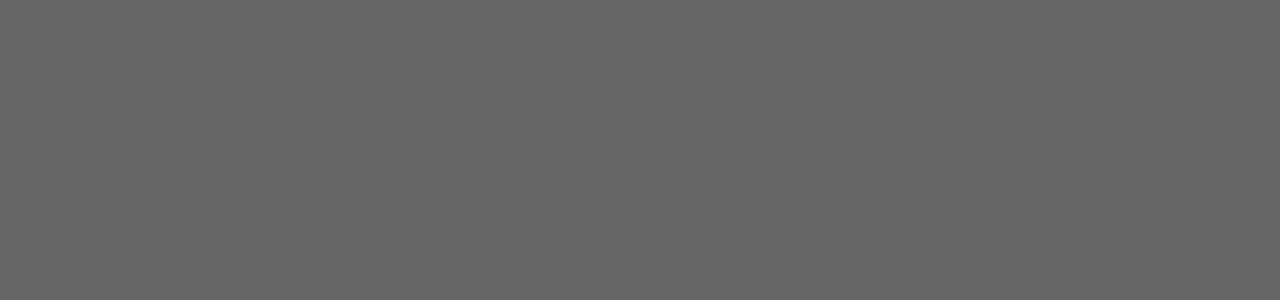
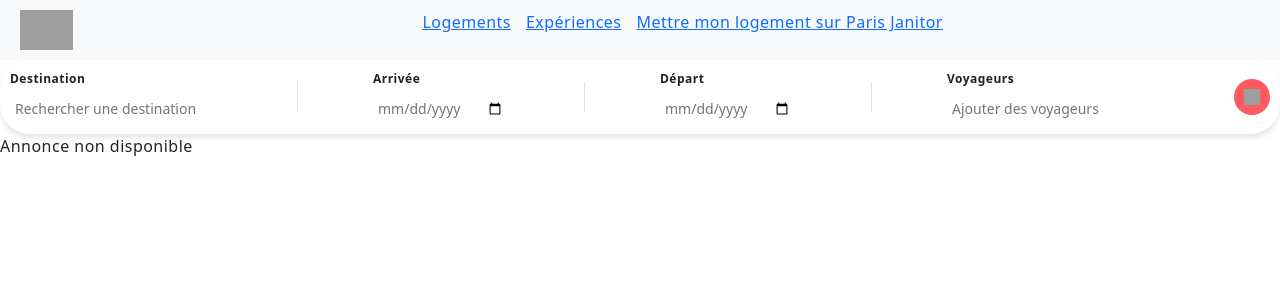
Before and after one commit to FlowerInTheRain/ParisJanitor, a Vue app: page / in a window 1280 px wide. Shown: the top 300 px of the page. Built offline with nearby package versions, Linux system fonts and the light colour scheme; grey boxes are pictures that could not be loaded.

Commit message:
mise en place de la homePage version Moche

```diff
--- a/src/views/home/HomeView.vue
+++ b/src/views/home/HomeView.vue
@@ -1,80 +1,28 @@
 <template>
   <div id="background-homeview">
-    <div id="body-content">
-    </div>
-
-    <LoginComponents v-if="showLogin"
-                     @close-popup="closeLoginPopup"
-                     @userCreateAccountEvent="handleUserCreateAccountEvent"
-                     @userConnectedEvent="handleUserConnectedEvent"
-    ></LoginComponents>
+    <HeaderView />
+    <NavContent />
+    <CardView />
   </div>
 </template>
 
 <script>
-  import LoginComponents from "@/views/login/LoginComponents";
+import HeaderView from "@/views/home/content/HeaderView.vue";
+import NavContent from "@/views/home/content/NavContent.vue";
+import CardView from "@/views/home/content/CardView.vue";
 
-  export default {
-    data() {
-      return {
-        selectedOption: 'Paris Janitor',
-        showLogin: false,
-        isAuthenticated: !!localStorage.getItem('token'),
-      };
-    },
-    components: {
-      LoginComponents,
-      },
-    methods: {
-      showLoginPopup() {
-        this.showLogin = true;
-      },
-      closeLoginPopup() {
-        this.showLogin = false;
-      },
-      handleLogin() {
-        this.showLogin = true;
-      },
-      handleLogout() {
-        this.showLogin = false;
-      },
-      handleUserConnectedEvent() {
-        this.showLogin = false;
-      },
-      handleUserCreateAccountEvent() {
-        alert("Nous avons envoyer lien de vérification sur votre adresse mail")
-      }
-    },
-    created() {
-      this.isAuthenticated = !!localStorage.getItem('token');
-    }
-  };
+export default {
+  components: {
+    HeaderView,
+    NavContent,
+    CardView,
+  },
+};
 </script>
 
-
-
 <style scoped>
-
-  #background-homeview {
-    position: absolute;
-    background-size: cover;
-    background-repeat: no-repeat;
-    height: 100vh;
-    width: 100vw;
-    top: 0;
-    bottom: 0;
-    left: 0;
-    right: 0;
-    z-index: -1;
-  }
-  #background-homeview::before {
-    content: "";
-    position: absolute;
-    top: 0;
-    bottom: 0;
-    left: 0;
-    right: 0;
-    background-color: rgba(0, 0, 0, 0.6);
-  }
-
+#background-homeview {
+  display: flex;
+  flex-direction: column;
+}
 </style>
--- /dev/null
+++ b/src/views/home/content/CardView.vue
@@ -0,0 +1,42 @@
+<template>
+  <div class="ad-card" v-if="ad">
+    <div class="ad-image">
+      <!-- Insérez l'image ici -->
+    </div>
+    <div class="ad-content">
+      <h3 v-if="ad.title">{{ ad.title }}</h3>
+      <p v-if="ad.price">{{ ad.price }} € par voyageur</p>
+      <p v-else>Prix non disponible</p>
+    </div>
+  </div>
+  <div v-else>
+    <p>Annonce non disponible</p>
+  </div>
+</template>
+
+<script>
+export default {
+  name: "CardView",
+  props: {
+    ad: {
+      type: Object,
+      required: true,
+    },
+  },
+};
+</script>
+
+<style scoped>
+.ad-card {
+  border: 2px solid #f1f1f1;
+  padding: 10px;
+  border-radius: 8px;
+  max-width: 300px;
+  text-align: center;
+}
+.ad-image {
+  background-color: #ddd;
+  height: 150px;
+  margin-bottom: 10px;
+}
+</style>
--- /dev/null
+++ b/src/views/home/content/HeaderView.vue
@@ -0,0 +1,42 @@
+<template>
+  <div class="header">
+    <img src="path-to-your-logo" alt="Paris Janitor" class="logo">
+    <nav class="navigation">
+      <ul>
+        <li><a href="#">Logements</a></li>
+        <li><a href="#">Expériences</a></li>
+        <li><a href="#">Mettre mon logement sur Paris Janitor</a></li>
+      </ul>
+    </nav>
+    <div class="user-profile">
+      <!-- Insérez ici les éléments de profil utilisateur -->
+    </div>
+  </div>
+</template>
+
+<script>
+export default {
+  name: "HeaderComponent",
+};
+</script>
+
+<style scoped>
+.header {
+  display: flex;
+  justify-content: space-between;
+  align-items: center;
+  padding: 10px 20px;
+  background-color: #f8f9fa;
+}
+.logo {
+  height: 40px;
+}
+.navigation ul {
+  list-style: none;
+  display: flex;
+  gap: 15px;
+}
+.user-profile {
+  /* Styles pour l'avatar de l'utilisateur ou les options de connexion */
+}
+</style>
--- /dev/null
+++ b/src/views/home/content/NavContent.vue
@@ -0,0 +1,94 @@
+<template>
+  <div class="navbar">
+    <div class="navbar-item">
+      <span class="label">Destination</span>
+      <input type="text" placeholder="Rechercher une destination" class="input-field">
+    </div>
+    <div class="separator"></div>
+    <div class="navbar-item">
+      <span class="label">Arrivée</span>
+      <input type="date" placeholder="Quand ?" class="input-field">
+    </div>
+    <div class="separator"></div>
+    <div class="navbar-item">
+      <span class="label">Départ</span>
+      <input type="date" placeholder="Quand ?" class="input-field">
+    </div>
+    <div class="separator"></div>
+    <div class="navbar-item">
+      <span class="label">Voyageurs</span>
+      <input type="number" placeholder="Ajouter des voyageurs" class="input-field">
+    </div>
+    <button class="search-button">
+      <img src="path-to-search-icon" alt="Rechercher" class="search-icon">
+    </button>
+  </div>
+</template>
+
+<script>
+export default {
+  name: "NavbarComponent",
+};
+</script>
+
+<style scoped>
+.navbar {
+  display: flex;
+  align-items: center;
+  justify-content: space-between;
+  padding: 10px;
+  background-color: #fff;
+  border-radius: 30px;
+  box-shadow: 0px 4px 6px rgba(0, 0, 0, 0.1);
+}
+
+.navbar-item {
+  display: flex;
+  flex-direction: column;
+  margin-right: 15px;
+}
+
+.label {
+  font-weight: bold;
+  font-size: 12px;
+  color: #212121;
+  margin-bottom: 5px;
+}
+
+.input-field {
+  border: none;
+  outline: none;
+  font-size: 14px;
+  color: #757575;
+  background-color: transparent;
+  padding: 5px;
+}
+
+.input-field::placeholder {
+  color: #757575;
+}
+
+.separator {
+  width: 1px;
+  height: 30px;
+  background-color: #e0e0e0;
+  margin-right: 15px;
+}
+
+.search-button {
+  background-color: #ff5a5f;
+  border: none;
+  border-radius: 50%;
+  padding: 10px;
+  cursor: pointer;
+  display: flex;
+  align-items: center;
+  justify-content: center;
+}
+
+.search-icon {
+  width: 16px;
+  height: 16px;
+  color: white;
+}
+</style>
```
Also changed, not shown: src/views/home/content/AnnonceView.vue (added, +33 -0 lines).
